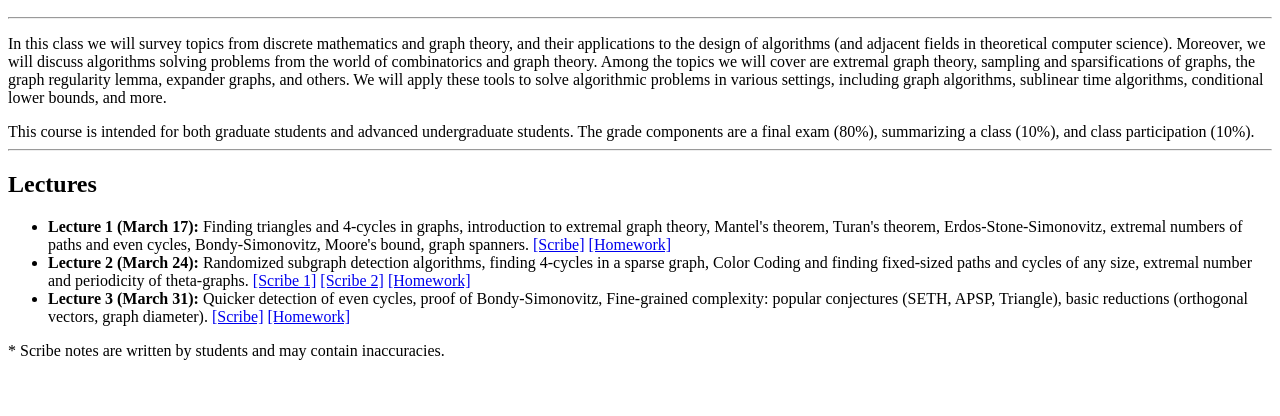
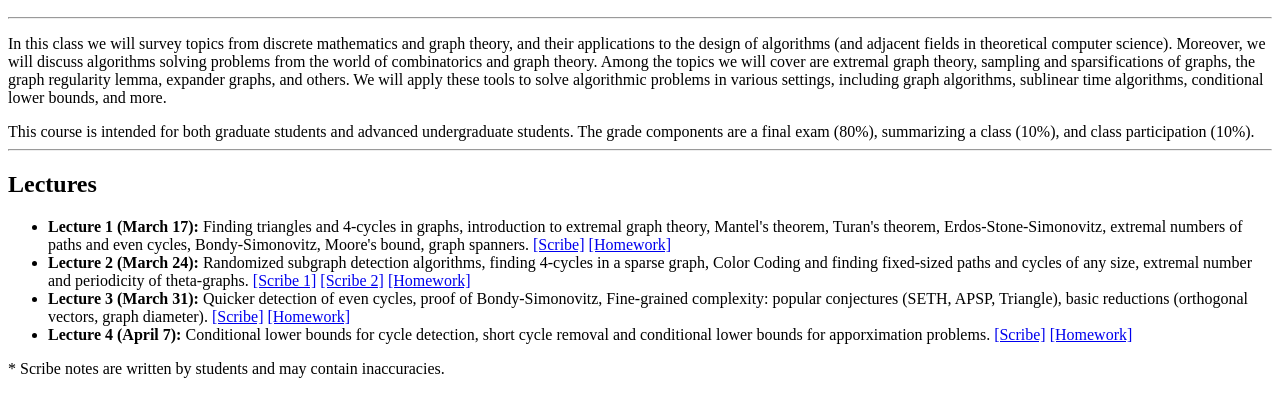
Before and after one commit to OrZamir/orzamir.github.io, a plain HTML site: page combinatorial_methods/index.html in a window 1280 px wide. Shown: the part 96-512 px from the top of the page. Drawn offline with Linux system fonts and the light colour scheme.

Commit message:
Update index.html

```diff
--- a/combinatorial_methods/index.html
+++ b/combinatorial_methods/index.html
@@ -40,6 +40,10 @@
       Quicker detection of even cycles, proof of Bondy-Simonovitz, Fine-grained complexity: popular conjectures (SETH, APSP, Triangle), basic reductions (orthogonal vectors, graph diameter).
       <a href="Combinatorial_Methods_in_Algorithms_Lecture_3 - Ilai Segev.pdf">[Scribe]</a>
       <a href="HW3.pdf">[Homework]</a></li>
+    <li><b>Lecture 4 (April 7):</b>
+      Conditional lower bounds for cycle detection, short cycle removal and conditional lower bounds for apporximation problems.
+      <a href="Combinatorial_Methods_in_Algorithms_Lecture_4 - Yahav Boneh.pdf">[Scribe]</a>
+      <a href="HW4.pdf">[Homework]</a></li>
   </ul>
 
   * Scribe notes are written by students and may contain inaccuracies.
```
